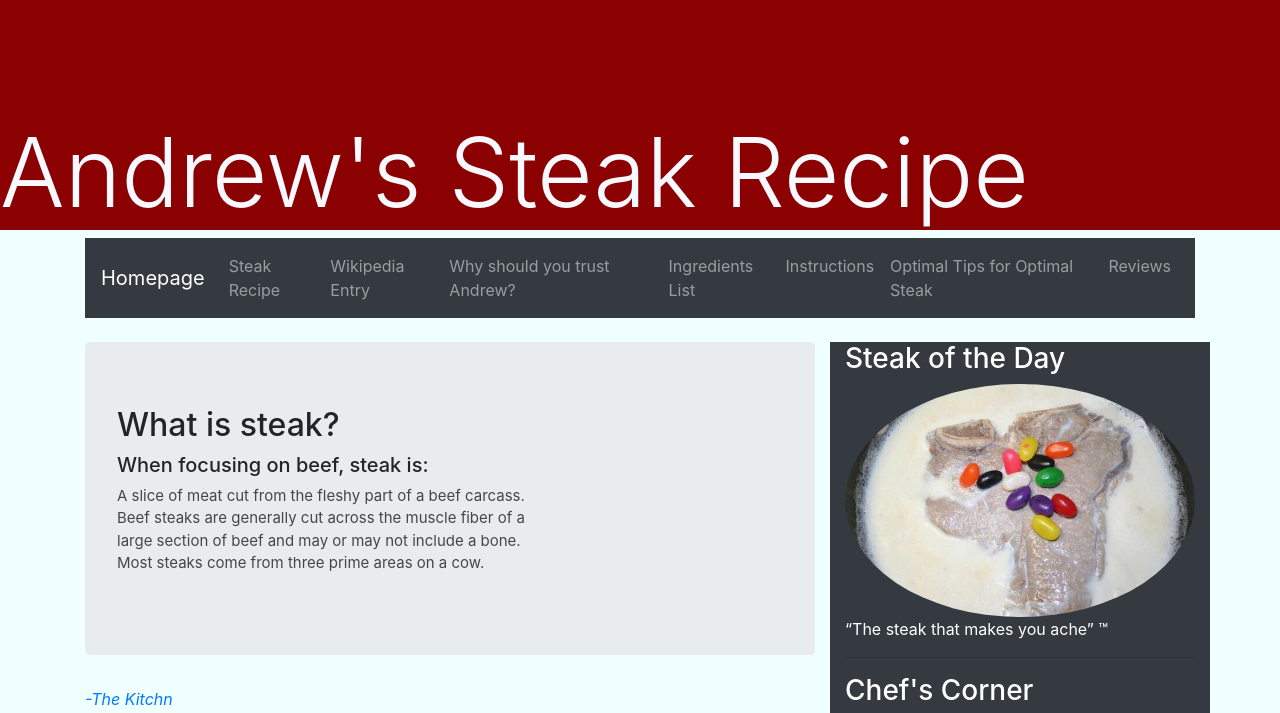
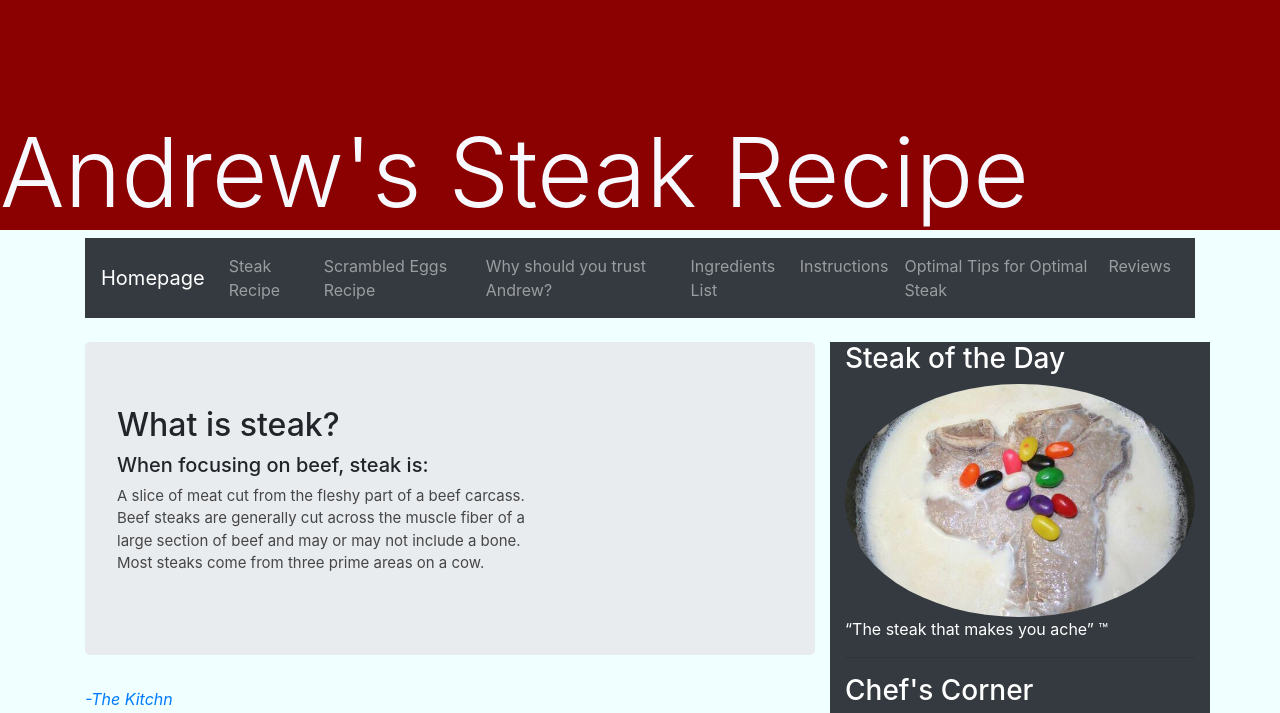
Before and after one commit to anderooc/cooking-website, a plain HTML site: page steak.html in a window 1280 px wide. Shown: the top 713 px of the page. Drawn offline with nearby package versions, Linux system fonts and the light colour scheme.

Commit message:
Updated navbar.

```diff
--- a/steak.html
+++ b/steak.html
@@ -31,7 +31,7 @@
         <a class="nav-link" href="steak.html">Steak Recipe</a>
       </li>
       <li class="nav-item">
-        <a class="nav-link" href="#wikipediaEntry">Wikipedia Entry</a>
+        <a class="nav-link" href="eggs.html">Scrambled Eggs Recipe</a>
       </li>
       <li class="nav-item">
         <a class="nav-link" href="#trustAndrew">Why should you trust Andrew?</a>
```
